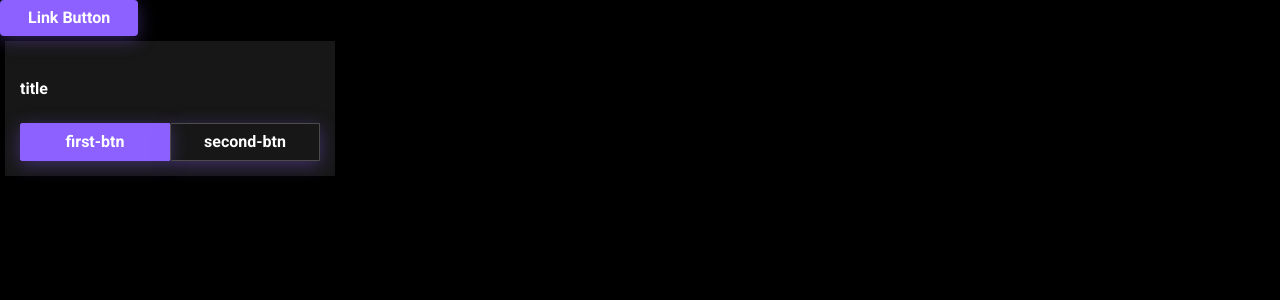
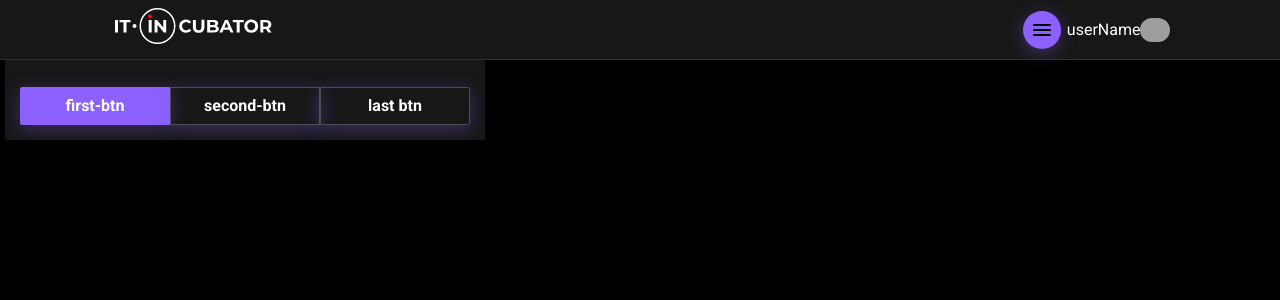
Before and after one commit to Mikhail1530/flash_cards_2, a React (Vite) app: page / in a window 1280 px wide. Shown: the top 300 px of the page. Built offline with nearby package versions, Linux system fonts and the light colour scheme; grey boxes are pictures that could not be loaded.

Commit message:
add header & CustomDropdownMenu

```diff
--- a/src/App.tsx
+++ b/src/App.tsx
@@ -1,11 +1,36 @@
+import MenuIcon from '@/assets/icons/menuIcon.tsx'
 import { Button } from '@/components/ui/button'
+import CustomDropdownMenu, { MenuItem, MenuSeparator, SubMenu } from "@/components/ui/customDropdownMenu/customDropdownMenu.tsx";
+import Header from '@/components/ui/header/header'
+import s from '@/components/ui/header/header.module.scss'
 import { TabSwitcher } from '@/components/ui/tabSwitcher'
+import HeaderIcon from '@/assets/icons/headerIcon'
 
 export function App() {
+  const isLogedIn=true
+  const loginData = (isLogedIn?<div style={{marginLeft:'4%', display:'flex'}}> userName <img src={'https://banner2.cleanpng.com/20180707/puq/kisspng-computer-icons-avatar-clip-art-5b40601d5c8c75.9330992415309455653791.jpg'} style={{width:'30px',borderRadius:'30px'}}/></div> : <Button className={s.headerButton} style={{marginLeft:'4%'}}>Sign In</Button>);
+
+
   return (
     <div>
-      <Button variant={'primary'}>Link Button</Button>
-      <TabSwitcher buttonsName={['first-btn','second-btn']}/>
+      <Header logoImg={<HeaderIcon />} logoLink={'#'}>
+        <CustomDropdownMenu triggerContent={ <Button className={s.btnMenu}><MenuIcon /></Button>}>
+          <MenuItem shortcut={'⌘ E'}>Edit</MenuItem>
+          <MenuItem shortcut={'⌘ D'}>Duplicate</MenuItem>
+          <MenuSeparator />
+          <MenuItem shortcut={'⌘ N'}>Archive</MenuItem>
+
+          <SubMenu triggerContent={<div>More</div>}>
+            <MenuItem>Move to project…</MenuItem>
+            <MenuItem>Move to folder…</MenuItem>
+            <MenuSeparator />
+            <MenuItem>Advanced options…</MenuItem>
+          </SubMenu>
+        </CustomDropdownMenu>
+        {loginData}
+      </Header>
+      {/*<Button variant={'primary'}>Link Button</Button>*/}
+      <TabSwitcher buttonsName={['first-btn', 'second-btn', 'last btn']} />
     </div>
-  )
+  );
 }
--- /dev/null
+++ b/src/assets/icons/menuIcon.tsx
@@ -0,0 +1,13 @@
+import { memo, SVGProps } from "react";
+
+const MenuIcon = (props: SVGProps<SVGSVGElement> & { colorFill?: string }) => (
+  <svg xmlns="http://www.w3.org/2000/svg" xmlSpace='preserve' width={24} height={24}  fill='none' {...props}>
+    <path fill={props.colorFill ? props.colorFill : "#000"}
+          d="M20.05 11H3.95a.95.95 0 0 0-.95.95v.1c0 .525.425.95.95.95h16.1a.95.95 0 0 0 .95-.95v-.1a.95.95 0 0 0-.95-.95ZM20.05 16H3.95a.95.95 0 0 0-.95.95v.1c0 .525.425.95.95.95h16.1a.95.95 0 0 0 .95-.95v-.1a.95.95 0 0 0-.95-.95ZM20.05 6H3.95a.95.95 0 0 0-.95.95v.1c0 .525.425.95.95.95h16.1a.95.95 0 0 0 .95-.95v-.1a.95.95 0 0 0-.95-.95Z"
+    />
+
+  </svg>
+)
+    const Memo = memo(MenuIcon)
+
+    export default Memo
--- a/src/components/ui/button/button.tsx
+++ b/src/components/ui/button/button.tsx
@@ -10,8 +10,7 @@ export type ButtonProps<T extends ElementType = 'button'> = {
   variant?: 'link' | 'primary' | 'secondary' | 'tertiary'
 } & ComponentPropsWithoutRef<T>
 
-export const Button = <T extends ElementType = 'button'>(
-  props: ButtonProps<T> & Omit<ComponentPropsWithoutRef<T>, keyof ButtonProps<T>>
+export const Button = <T extends ElementType = 'button'>(props: ButtonProps<T> & Omit<ComponentPropsWithoutRef<T>, keyof ButtonProps<T>>
 ) => {
   const { as: Component = 'button', className, fullWidth, variant = 'primary', ...rest } = props
 
--- a/src/components/ui/card/card.tsx
+++ b/src/components/ui/card/card.tsx
@@ -1,5 +1,5 @@
-import {ComponentPropsWithoutRef, ReactNode} from "react";
-import s from '../../../../cards/src/components/ui/card/card.module.scss'
+import {ComponentPropsWithoutRef, ReactNode} from "react"
+import s from './card.module.scss'
 
 export type titleType = {
   text?: string
@@ -11,7 +11,7 @@ export type CardProps = {
   title?: titleType
   width?: string
   className?: string
-} & ComponentPropsWithoutRef<"div">
+} & ComponentPropsWithoutRef<'div'>
 
 export const Card = (props: CardProps) => {
   const {className, variant = 'dark', ...rest} = props
--- /dev/null
+++ b/src/components/ui/customDropdownMenu/customDropdownMenu.module.scss
@@ -0,0 +1,66 @@
+.dropdownMenu {
+    position: relative;
+    display: inline-block;
+}
+
+.trigger {
+    cursor: pointer;
+}
+
+.content {
+    position: absolute;
+    top: 100%;
+    left: 0;
+    display: none;
+    border: 1px solid #ccc;
+    background-color: #fff;
+    box-shadow: 0 2px 5px rgba(0, 0, 0, 0.1);
+    padding: 8px;
+    z-index: 1000;
+}
+
+.dropdownMenu:hover .content {
+    display: block;
+}
+
+.menuItem {
+    display: flex;
+    justify-content: space-between;
+    padding: 8px;
+    cursor: pointer;
+}
+
+.menuSeparator {
+    border-top: 1px solid #ccc;
+    margin: 4px 0;
+}
+
+.subMenu {
+    position: relative;
+    display: inline-block;
+}
+
+.subTrigger {
+    cursor: pointer;
+}
+
+.subContent {
+    position: absolute;
+    top: 0;
+    left: 100%;
+    display: none;
+    border: 1px solid #ccc;
+    background-color: #fff;
+    box-shadow: 0 2px 5px rgba(0, 0, 0, 0.1);
+    padding: 8px;
+    z-index: 1000;
+}
+
+.subMenu:hover .subContent {
+    display: block;
+}
+
+.shortcut {
+    margin-left: 8px;
+    color: #888;
+}
--- /dev/null
+++ b/src/components/ui/customDropdownMenu/customDropdownMenu.tsx
@@ -0,0 +1,56 @@
+import React, { useState, ReactNode } from "react";
+import s from "./customDropdownMenu.module.scss";
+
+
+interface CustomDropdownMenuProps {
+  triggerContent: ReactNode;
+  children: ReactNode;
+}
+
+const CustomDropdownMenu: React.FC<CustomDropdownMenuProps> = ({ triggerContent, children
+}) => {
+  const [isOpen, setIsOpen] = useState(false);
+  const handleToggle = () => {
+    setIsOpen(!isOpen);
+  };
+
+  return (
+    <div className={s.dropdownMenu}>
+      <div className={s.trigger} onClick={handleToggle}> {triggerContent} </div>
+      {isOpen && <div className={s.content}>{children}</div>}
+    </div>
+  );
+};
+
+interface MenuItemProps {
+  children: ReactNode
+  shortcut?: string
+}
+
+export const MenuItem: React.FC<MenuItemProps> = ({ children, shortcut }) => (
+  <div className={s.menuItem}>
+    <span>{children}</span>
+    {shortcut && <span className={s.shortcut}>{shortcut}</span>}
+  </div>
+)
+
+interface MenuSeparatorProps {
+}
+
+export const MenuSeparator: React.FC<MenuSeparatorProps> = () => <div className={s.menuSeparator} />;
+
+interface SubMenuProps {
+  triggerContent: ReactNode;
+  children: ReactNode;
+}
+
+export const SubMenu: React.FC<SubMenuProps> = ({ triggerContent, children }) => {
+  return (
+    <div className={s.subMenu}>
+      <div className={s.subTrigger}>{triggerContent}</div>
+      <div className={s.subContent}>{children}</div>
+    </div>
+  )
+}
+
+export default CustomDropdownMenu;
--- /dev/null
+++ b/src/components/ui/customDropdownMenu/index.ts
@@ -0,0 +1 @@
+export * from './customDropdownMenu'
--- a/src/components/ui/header/header.module.scss
+++ b/src/components/ui/header/header.module.scss
@@ -3,6 +3,8 @@
   z-index: 10;
   top: 0;
   left: 0;
+  padding:0 9% ;
+//   padding:0 136px ;
 
   display: flex;
   align-items: center;
@@ -14,11 +16,29 @@
   background-color: var(--color-dark-700);
   border-bottom: 1px solid var(--color-dark-500);
 }
+.body{
+    display: flex;
+    justify-content: space-between;
+    align-items: center;
+    width:max-content;
+}
+.btnMenu>*{
+display:fixed;
+justify-content:center;
+align-items:center;
+}
+.btnMenu{
+display:fixed;
+justify-content:center;
+align-items:center;
+padding:7px;
+border-radius:30px;
 
+}
 .headerIcon {
-  margin-left: 136px;
+//   margin-left: 136px;
 }
 
 .headerButton {
-  margin-right: 137px;
+//   margin-right: 137px;
 }
--- a/src/components/ui/header/header.tsx
+++ b/src/components/ui/header/header.tsx
@@ -1,12 +1,28 @@
-import HeaderIcon from '@/assets/icons/headerIcon'
-import { Button } from '@/components/ui/button'
+import { ComponentPropsWithoutRef, ReactNode } from 'react'
+import s from './header.module.scss'
 
-import s from './header.module.scss'
-export const Header = () => {
+
+
+export type HeaderProps = {
+  variant?: 'light' | 'average' | 'dark'
+  buttonsVariant?: 'primary' | 'secondary' | 'tertiary'
+  logoImg: ReactNode
+  logoLink:string
+  className?: string
+} & ComponentPropsWithoutRef<'div'>
+
+
+
+export const Header = (props:HeaderProps) => {
+  const { logoImg, logoLink, className,children, ...rest } = props
+
+
   return (
     <div className={s.header}>
-      <HeaderIcon className={s.headerIcon} />
-      <Button className={s.headerButton}>Sign In</Button>
+      <a href={logoLink} className={`${s.headerIcon}  ${className}`}>{logoImg}</a>
+      {children && <div className={s.body}>{children}</div>}
     </div>
   )
 }
+
+export default Header
--- a/src/components/ui/tabSwitcher/tabSwitcher.tsx
+++ b/src/components/ui/tabSwitcher/tabSwitcher.tsx
@@ -1,33 +1,42 @@
-import {Button} from "@/components/ui/button";
-import {ComponentPropsWithoutRef, useState} from 'react'
-import s from './TabSwitcher.module.scss'
+import { Button } from '@/components/ui/button'
+import { ComponentPropsWithoutRef, useState } from 'react'
+import s from './tabSwitcher.module.scss'
 
 
 export type TabSwitcherProps = {
   variant?: 'light' | 'average' | 'dark'
-    buttonsVariant?: 'primary' | 'secondary' | 'tertiary' | 'link'
+  buttonsVariant?: 'primary' | 'secondary' | 'tertiary'
   buttonsName: Array<string>
   className?: string
 } & ComponentPropsWithoutRef<'div'>
 
+
 export const TabSwitcher = (props: TabSwitcherProps) => {
-    const {className, buttonsName, variant = 'dark', buttonsVariant = 'primary', ...rest} = props
+  const { className, buttonsName, variant = 'dark', buttonsVariant = 'primary',...rest } = props;
   const [active, setStatus] = useState<number>(0)
+
+  const borderRadiusBtn = (i: number) => {
+    let borderRadius = '0 0 0 0'
+    if (i === 0) {
+      borderRadius = '2px 0px 0px 2px'
+    }
+    if (i === buttonsName.length - 1) {
+      borderRadius = '0px 2px 2px 0px'
+    }
+    return borderRadius
+  }
 
   const btnHandler = (i: number, e: React.MouseEvent<HTMLButtonElement, MouseEvent>) => {
     setStatus(i)
+    console.log(e)
   }
 
 
   return (
-        <div
-            className={`${s.tabSwitcher} ${variant && s[variant]}  ${className}`} {...rest}>
+    <div className={`${s.tabSwitcher} ${variant && s[variant]}  ${className}`} {...rest}>
       <h4>title</h4>
-            {buttonsName.map(
-                (b: string, i: number) => <Button key={i}
-                                                  variant={buttonsVariant && buttonsVariant}
-                                                  className={` ${s.button}  ${active === i && s.btnActive}`}
-                                                  onClick={(e) => btnHandler(i, e)}>
+      {buttonsName.map((b: string, i: number) => <Button key={i} variant={buttonsVariant && buttonsVariant} className={` ${s.button}  ${active === i && s.btnActive}`}
+          style={{ borderRadius: borderRadiusBtn(i) }} onClick={(e) => btnHandler(i, e)}>
           {b}
         </Button>
       )}
```
Also changed, not shown: 2 other files (tests, documents, lock files or other folders). Lines whose indentation alone changed are shown as unchanged.
